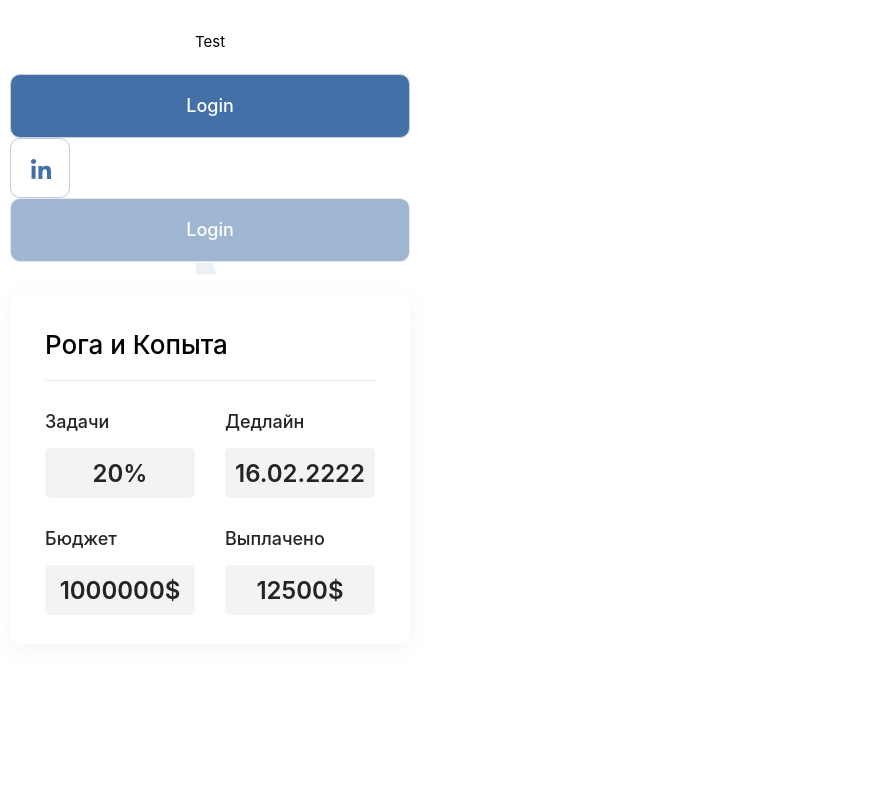
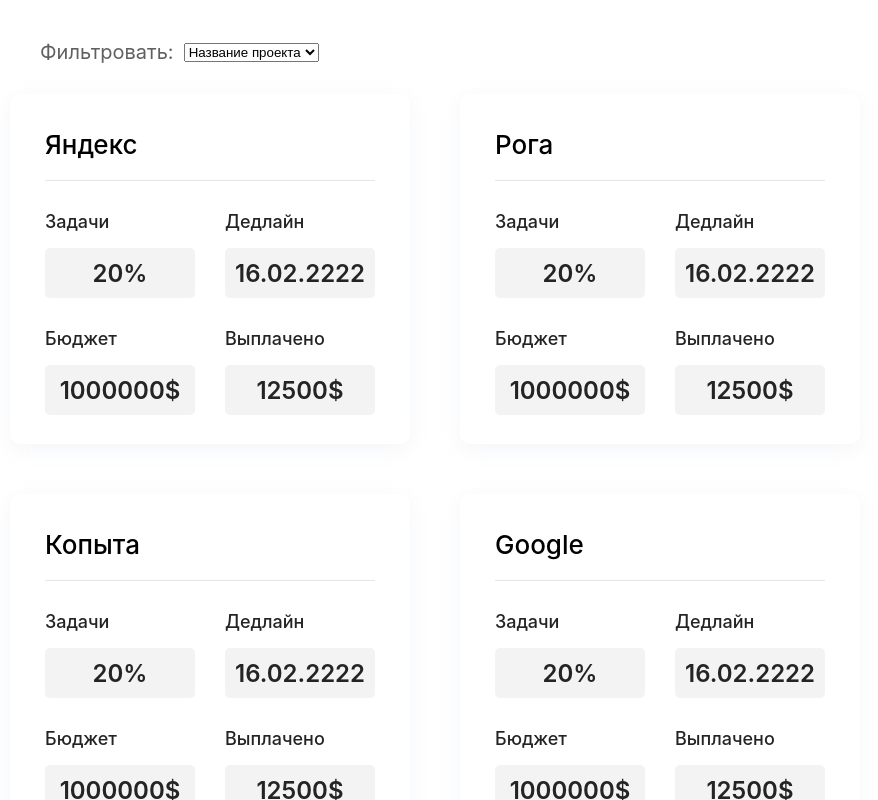
Before and after one commit to Cherkasant/khanukova, a React (Create React App) app: page / in a window 1280 px wide. Shown: the whole page, without its empty margins (0-878 px from the left). Built offline with nearby package versions, Linux system fonts and the light colour scheme.

Commit message:
add CardList Component

```diff
--- a/src/App.tsx
+++ b/src/App.tsx
@@ -5,25 +5,79 @@
 import Role from "./Components/Role";
 import { ProjectsIcon } from "./Assets/icons/ProjectsIcon";
 import Card from "./Components/Card";
+import CardsList from "./Components/CardsList";
 
 function App() {
-  const MOCK_CARD = {
+  const MOCK_CARDS_LIST = [
+    {
       id: 1,
+      title: "Яндекс",
+      tasksProgress: "20%",
+      date: "16.02.2222",
+      budget: "1000000$",
+      payment: "12500$",
+    },
+    {
+      id: 2,
+      title: "Рога",
+      tasksProgress: "20%",
+      date: "16.02.2222",
+      budget: "1000000$",
+      payment: "12500$",
+    },
+    {
+      id: 3,
+      title: "Копыта",
+      tasksProgress: "20%",
+      date: "16.02.2222",
+      budget: "1000000$",
+      payment: "12500$",
+    },
+    {
+      id: 4,
+      title: "Google",
+      tasksProgress: "20%",
+      date: "16.02.2222",
+      budget: "1000000$",
+      payment: "12500$",
+    },
+    {
+      id: 5,
+      title: "Apple",
+      tasksProgress: "20%",
+      date: "16.02.2222",
+      budget: "1000000$",
+      payment: "12500$",
+    },
+    {
+      id: 6,
       title: "Рога и Копыта",
       tasksProgress: "20%",
       date: "16.02.2222",
       budget: "1000000$",
       payment: "12500$",
-  };
+    },
+    {
+      id: 7,
+      title: "Рога",
+      tasksProgress: "20%",
+      date: "16.02.2222",
+      budget: "1000000$",
+      payment: "12500$",
+    },
+    {
+      id: 8,
+      title: "Копыта",
+      tasksProgress: "20%",
+      date: "16.02.2222",
+      budget: "1000000$",
+      payment: "12500$",
+    },
+  ];
 
   return (
     <div className="App">
-      <Role name={"Test"} />
-      <Button title={"Login"} type={ButtonTypes.TextButton} />
-      <Button title={<LinkedinIcon />} type={ButtonTypes.IconButton} />
-      <Button title={"Login"} type={ButtonTypes.TextButton} disabled={true} />
-      <ProjectsIcon />
-      <Card card={MOCK_CARD} />
+      <CardsList cardsList={MOCK_CARDS_LIST} />
     </div>
   );
 }
--- /dev/null
+++ b/src/Components/CardsList/CardsLisrs.module.css
@@ -0,0 +1,34 @@
+.container {
+  display: flex;
+  flex-direction: column;
+}
+
+.filter {
+  height: 24px;
+  width: 10px;
+  padding: 30px;
+  display: flex;
+  gap: 10px;
+  align-items: center;
+}
+.filterName {
+  font-weight: 400;
+  font-size: 20px;
+  line-height: 24px;
+  color: #606060;
+}
+.cardsContainer {
+  display: flex;
+  gap: 50px;
+  flex-wrap: wrap;
+}
+
+.no_cards {
+  display: flex;
+  margin-top: 150px;
+  justify-content: center;
+  font-weight: 600;
+  font-size: 24px;
+  line-height: 24px;
+  color: #606060;
+}
--- /dev/null
+++ b/src/Components/CardsList/CardsList.tsx
@@ -0,0 +1,50 @@
+import React, { FC, useState } from "react";
+import styles from "./CardsLisrs.module.css";
+import { CardsListType } from "../constants/@types";
+import Card from "../Card";
+
+type CardsListProps = {
+  cardsList: CardsListType | null;
+};
+
+const CardsList: FC<CardsListProps> = ({ cardsList }) => {
+  const filterOptions = [
+    "Название проекта",
+    "Задачи",
+    "Дедлайн",
+    "Бюджет",
+    "Выплачено",
+  ];
+  const [value, setValue] = useState("");
+
+  const options = filterOptions.map((text, index) => {
+    return (
+      <option key={index} value={index}>
+        {text}
+      </option>
+    );
+  });
+
+  return cardsList?.length ? (
+    <div className={styles.container}>
+      <div className={styles.filter}>
+        <p className={styles.filterName}> Фильтровать:</p>
+        <select
+          value={value}
+          onChange={(event) => setValue(event.target.value)}
+        >
+          {options}
+        </select>
+      </div>
+      <div className={styles.cardsContainer}>
+        {cardsList.map((card, index) => {
+          return <Card key={index} card={card} />;
+        })}
+      </div>
+    </div>
+  ) : (
+    <div className={styles.noCards}>No cards yet...</div>
+  );
+};
+
+export default CardsList;
--- /dev/null
+++ b/src/Components/CardsList/index.ts
@@ -0,0 +1 @@
+export { default } from "./CardsList";
--- a/src/Components/constants/@types.ts
+++ b/src/Components/constants/@types.ts
@@ -7,3 +7,5 @@
   budget: string;
   payment: string;
 };
+
+export type CardsListType = Array<CardType>;
```
Lines whose indentation alone changed are shown as unchanged.
